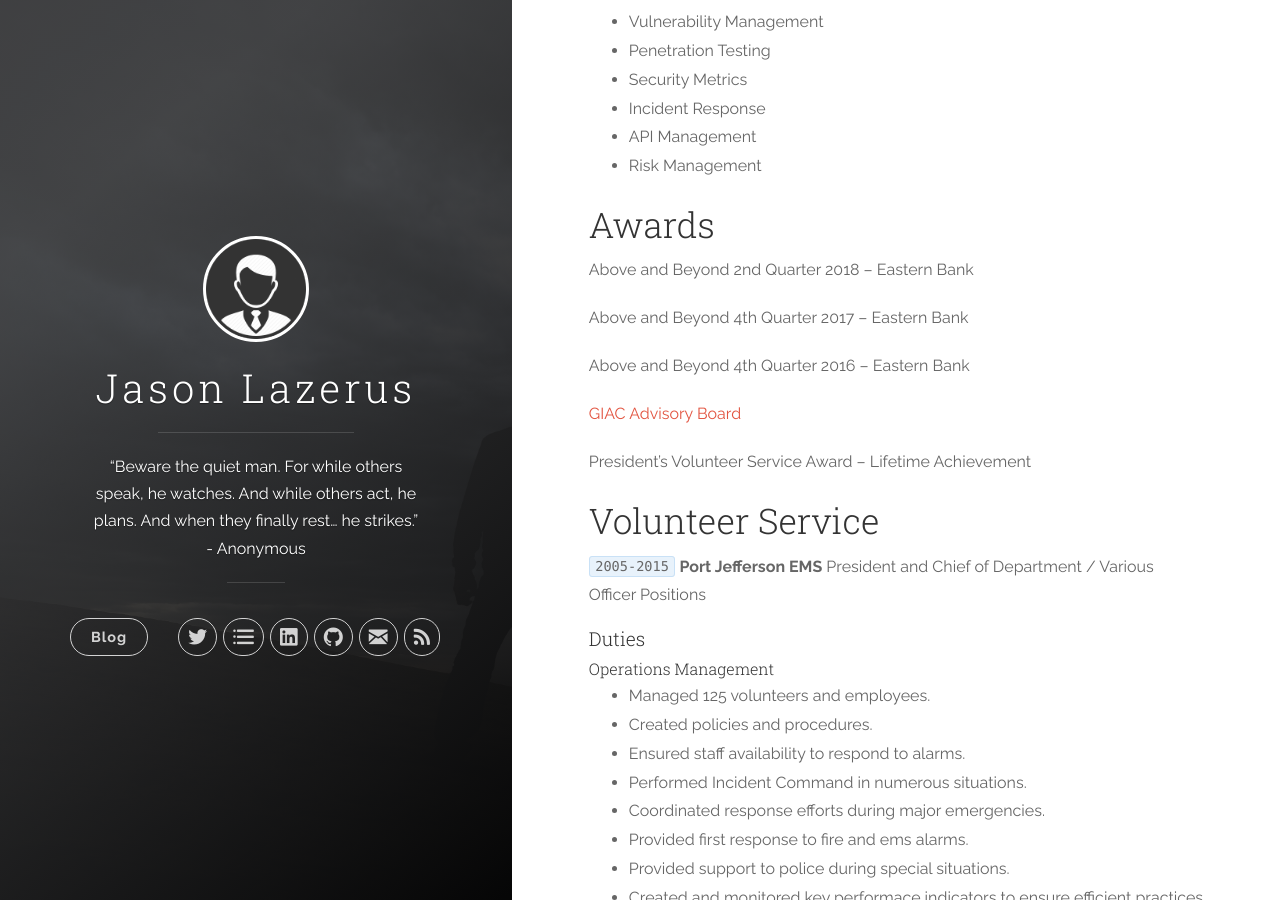
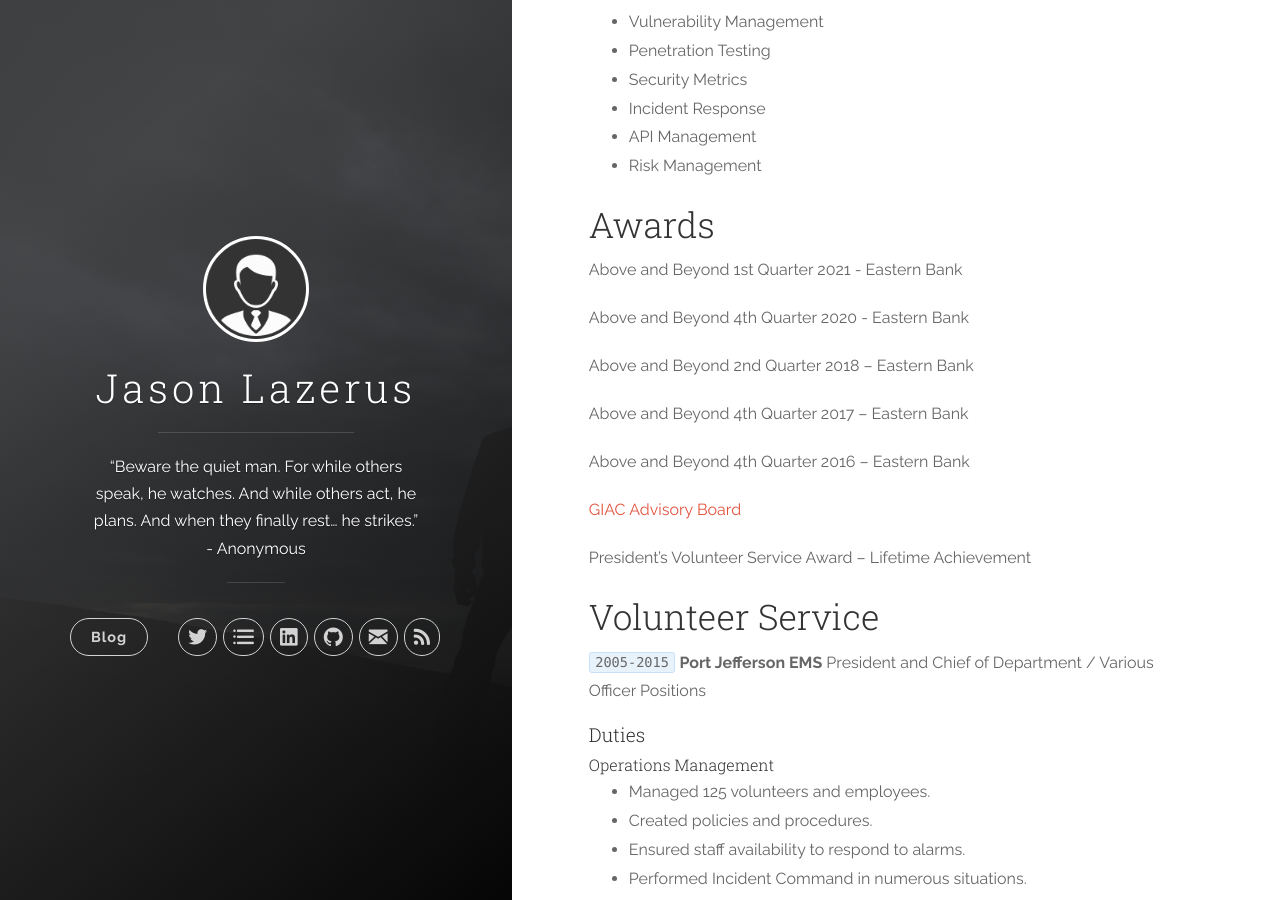
Before and after one commit to InfoSecured/infosecured.github.io, a Jekyll site: the page built from _posts/2017-01-01-resume.md, in a window 1280 px wide and 900 px high, scrolled down 7403 px. Built offline with Jekyll 4.4.1, drawn with Linux system fonts in a browser that asks for light colours.

Commit message:
Update 2017-01-01-resume.md

```diff
--- a/_posts/2017-01-01-resume.md
+++ b/_posts/2017-01-01-resume.md
@@ -246,6 +246,10 @@ To create a more secure network, all network devices for Student Health Services
 
 ## Awards
 
+Above and Beyond 1st Quarter 2021 - Eastern Bank
+
+Above and Beyond 4th Quarter 2020 - Eastern Bank
+
 Above and Beyond 2nd Quarter 2018 – Eastern Bank
 
 Above and Beyond 4th Quarter 2017 – Eastern Bank
```
